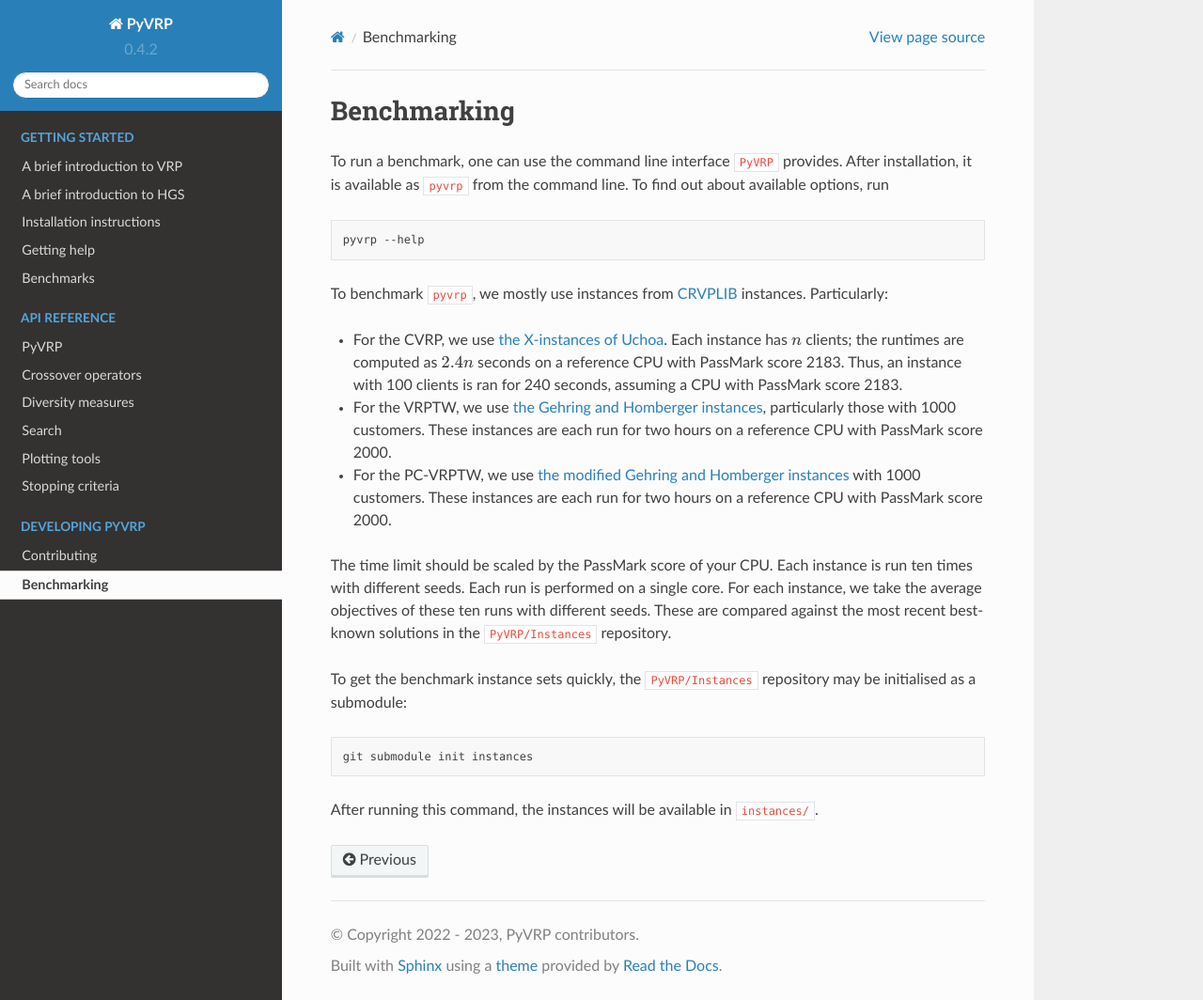
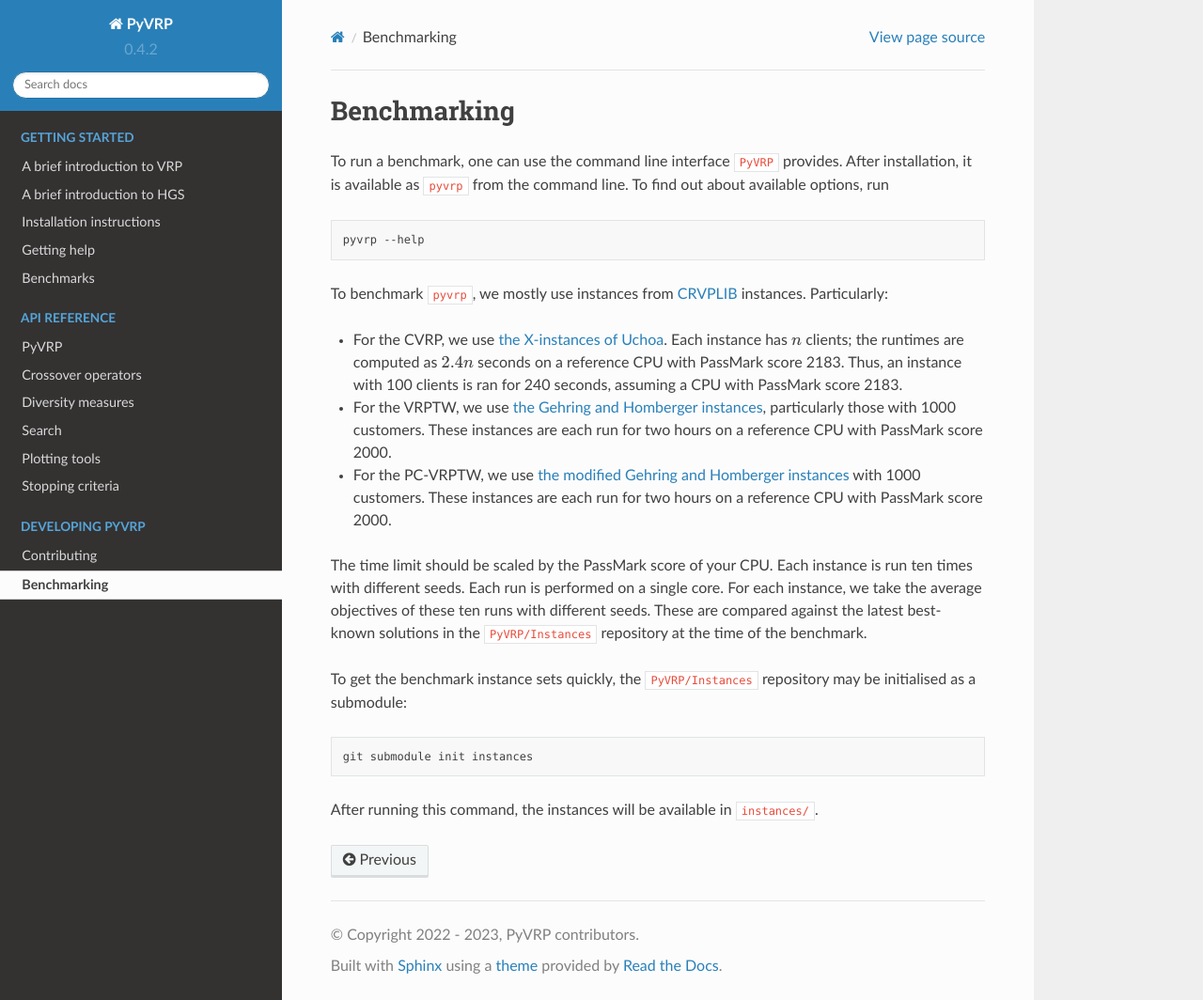
Before and after one commit to PyVRP/PyVRP, a Sphinx documentation site: the page built from docs/source/dev/benchmarking.rst, in a window 1280 px wide and 1064 px high. Shown: the whole window at 94% size. Built offline with Sphinx 7.4.7 and the Read the Docs theme 2.0.0, drawn with Linux system fonts in a browser that asks for light colours; pages that are not in the unit, such as notebooks, are missing from menus.

Commit message:
Update text

```diff
--- a/docs/source/dev/benchmarking.rst
+++ b/docs/source/dev/benchmarking.rst
@@ -26,7 +26,7 @@
 Each instance is run ten times with different seeds.
 Each run is performed on a single core.
 For each instance, we take the average objectives of these ten runs with different seeds.
-These are compared against the most recent best-known solutions in the ``PyVRP/Instances`` repository.
+These are compared against the latest best-known solutions in the ``PyVRP/Instances`` repository at the time of the benchmark.
 
 To get the benchmark instance sets quickly, the ``PyVRP/Instances`` repository may be initialised as a submodule:
 
--- a/docs/source/setup/benchmarks.rst
+++ b/docs/source/setup/benchmarks.rst
@@ -7,7 +7,7 @@
 PyVRP
 -----
 The table below contains the benchmark results obtained by each new significant version of PyVRP.
-The reported values represent the gap with respect to the most recent best-known solutions at the time of the benchmark, averaged over ten seeds.
+The reported values represent the gap with respect to the latest best-known solutions at the time of the benchmark, averaged over ten seeds.
 The configuration files used for benchmarking are `configs/cvrp.toml` (for CVRP) and `configs/vrptw.toml` (for VRPTW and PC-VRPTW).
 
 .. list-table::
```
